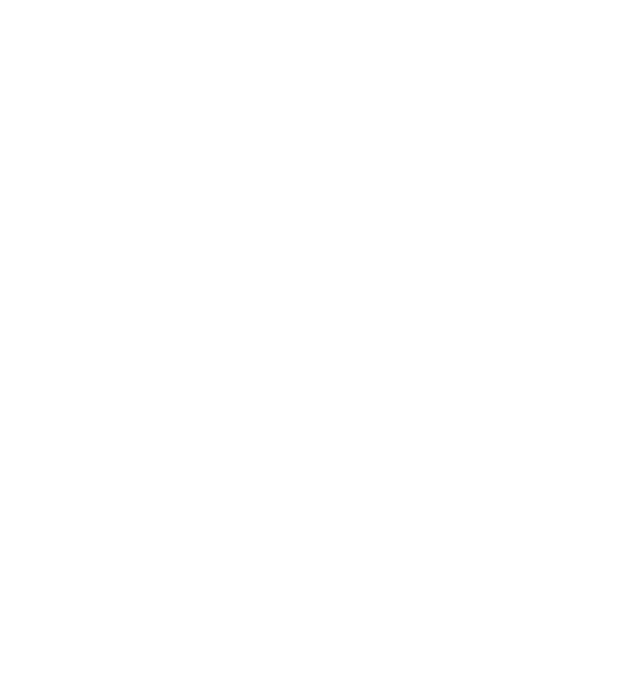
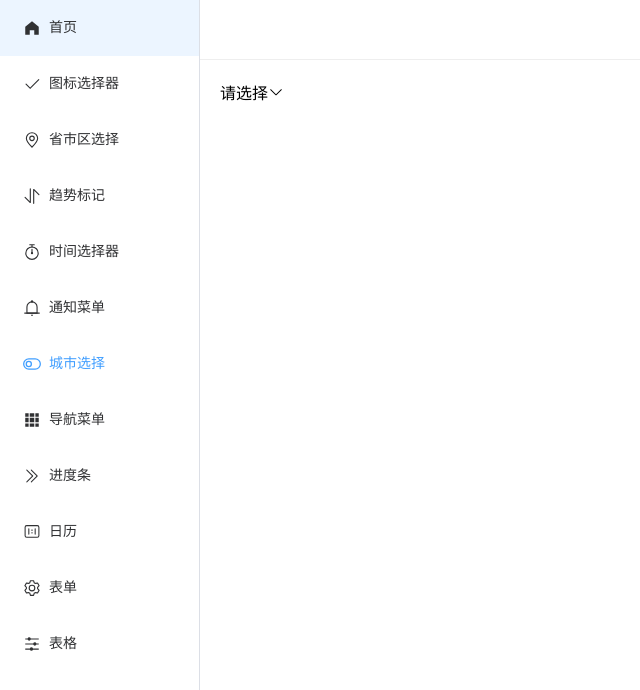
Before and after one commit to duanStar/m-element-components, a Vue app: page /chooseCity in a window 1280 px wide. Before the commit this address had no page. Shown: the top 690 px of the page, without its empty margins (0-640 px from the left). Built offline with nearby package versions, Linux system fonts and the light colour scheme.

Commit message:
feat(*): 城市选择组件基本布局

```diff
--- /dev/null
+++ b/src/components/chooseCity/index.ts
@@ -0,0 +1,8 @@
+import { App } from "vue";
+import ChooseCity from "./src/index.vue";
+
+export default {
+  install(app: App) {
+    app.component("m-choose-city", ChooseCity);
+  },
+};
--- /dev/null
+++ b/src/components/chooseCity/src/index.vue
@@ -0,0 +1,56 @@
+<template>
+  <el-popover
+    v-model:visible="visible"
+    placement="bottom-start"
+    :width="450"
+    trigger="click"
+  >
+    <template #reference>
+      <div class="reference">
+        <div>{{ result }}</div>
+        <el-icon-arrow-down
+          :style="{
+            transform: visible ? 'rotate(180deg)' : 'rotate(0deg)',
+            transition: 'all 0.3s',
+          }"
+        ></el-icon-arrow-down>
+      </div>
+    </template>
+    <div class="container">
+      <el-row align="center">
+        <el-col :span="10">
+          <el-radio-group v-model="radioValue">
+            <el-radio-button label="按城市"></el-radio-button>
+            <el-radio-button label="按省份"></el-radio-button>
+          </el-radio-group>
+        </el-col>
+        <el-col :span="12" :offset="2">
+          <el-select v-model="selectValue" filterable placeholder="请选择">
+            <el-option label="1" value="1" />
+          </el-select>
+        </el-col>
+      </el-row>
+    </div>
+  </el-popover>
+</template>
+
+<script setup lang="ts">
+import { ref } from "vue";
+const result = ref<string>("请选择");
+const visible = ref<boolean>(false);
+const radioValue = ref<string>("按城市");
+const selectValue = ref<string>("");
+</script>
+
+<style scoped lang="scss">
+.reference {
+  display: flex;
+  align-items: center;
+  width: fit-content;
+  cursor: pointer;
+}
+svg {
+  width: 1em;
+  height: 1em;
+}
+</style>
--- a/src/components/index.ts
+++ b/src/components/index.ts
@@ -8,6 +8,7 @@
 import Progress from "./progress";
 import ChooseTime from "./chooseTime";
 import ChooseDate from "./chooseDate";
+import chooseCity from "./chooseCity";
 
 const components = [
   chooseArea,
@@ -19,6 +20,7 @@
   Progress,
   ChooseTime,
   ChooseDate,
+  chooseCity,
 ];
 
 export default {
--- a/src/router/index.ts
+++ b/src/router/index.ts
@@ -39,6 +39,10 @@
         path: "/chooseTime",
         component: () => import("@/views/chooseTime/index.vue"),
       },
+      {
+        path: "/chooseCity",
+        component: () => import("@/views/chooseCity/index.vue"),
+      },
     ],
   },
 ];
--- /dev/null
+++ b/src/views/chooseCity/index.vue
@@ -0,0 +1,9 @@
+<template>
+  <div>
+    <m-choose-city></m-choose-city>
+  </div>
+</template>
+
+<script setup lang="ts"></script>
+
+<style scoped></style>
```
